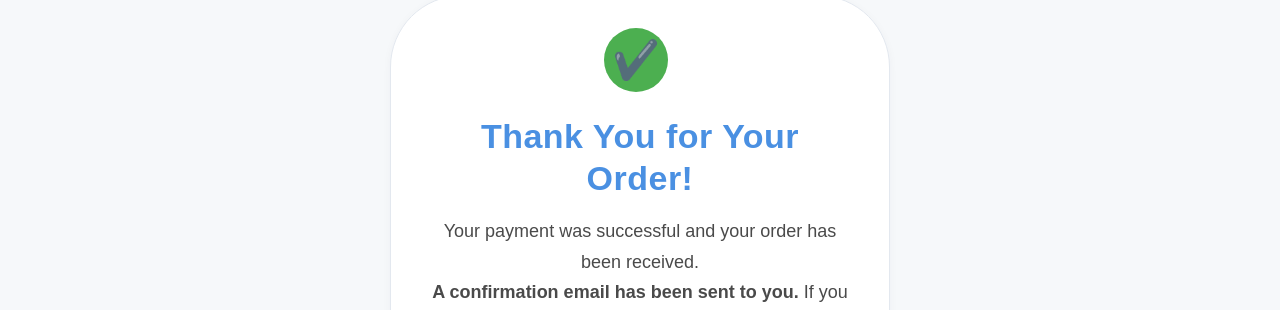
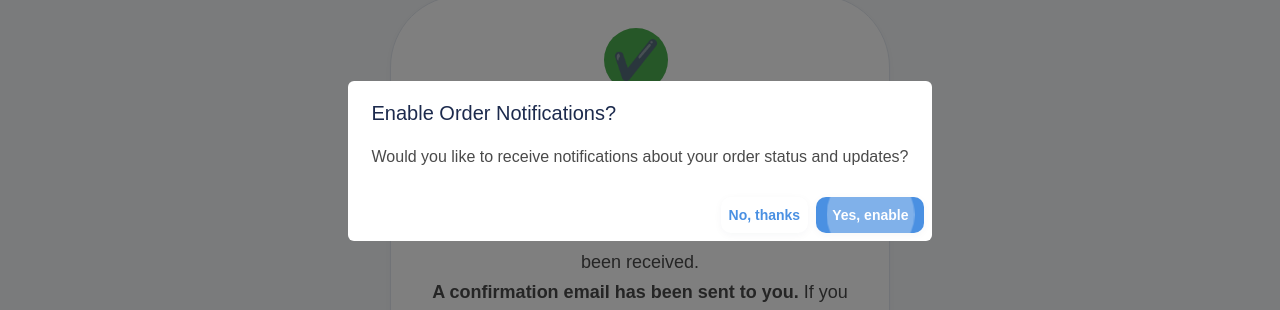
Before and after one commit to GOALLINNOOUT/frontend, a React (Vite) app: page /order-confirmation in a window 1280 px wide. Shown: the part 239-549 px from the top of the page. Built offline with nearby package versions, Linux system fonts and the light colour scheme; no server answers.

Commit message:
l;lkjkl;ikjm,lkjm,lkm

```diff
--- a/src/main.jsx
+++ b/src/main.jsx
@@ -77,21 +77,11 @@ createRoot(document.getElementById('root')).render(
   </StrictMode>,
 )
 
-// Register service worker and request notification permission
+// Register service worker only (notification logic moved to OrderConfirmation)
 if ('serviceWorker' in navigator) {
   window.addEventListener('load', () => {
     navigator.serviceWorker.register('/sw.js').then(reg => {
       console.log('Service Worker registered:', reg);
-      if (Notification.permission !== 'granted') {
-        Notification.requestPermission().then(permission => {
-          if (permission === 'granted') {
-            new Notification('Notifications enabled!');
-            subscribeUserToPush();
-          }
-        });
-      } else {
-        subscribeUserToPush();
-      }
     });
   });
 }
--- a/src/pages/OrderConfirmation.jsx
+++ b/src/pages/OrderConfirmation.jsx
@@ -1,5 +1,43 @@
-import React from 'react';
-import { Box, Typography, Button, useTheme } from '@mui/material';
+import React, { useEffect, useState } from 'react';
+import { Box, Typography, Button, useTheme, Dialog, DialogTitle, DialogContent, DialogActions } from '@mui/material';
+// Helper: subscribe user to push notifications and send to backend
+async function subscribeUserToPush() {
+  if ('serviceWorker' in navigator && 'PushManager' in window) {
+    const reg = await navigator.serviceWorker.ready;
+    try {
+      const subscription = await reg.pushManager.subscribe({
+        userVisibleOnly: true,
+        applicationServerKey: urlBase64ToUint8Array('BAnXpkSuLZLZcgOO0ibI-Z3grRNhkuszV8R7ZyGsRuPMUaAFnIhEtVyvdi8aqGxGVr5PCeG57DPnTt7iOgFgfdU')
+      });
+      // Get auth token from localStorage
+      const token = localStorage.getItem('token');
+      // Send subscription to backend with Authorization header if token exists
+      await fetch('https://jcserver.onrender.com/api/push/subscribe', {
+        method: 'POST',
+        headers: {
+          'Content-Type': 'application/json',
+          ...(token ? { 'Authorization': `Bearer ${token}` } : {})
+        },
+        body: JSON.stringify(subscription)
+      });
+      console.log('Push subscription sent to backend:', subscription);
+    } catch (err) {
+      console.error('Push subscription error:', err);
+    }
+  }
+}
+
+// Helper to convert VAPID key
+function urlBase64ToUint8Array(base64String) {
+  const padding = '='.repeat((4 - base64String.length % 4) % 4);
+  const base64 = (base64String + padding).replace(/-/g, '+').replace(/_/g, '/');
+  const rawData = window.atob(base64);
+  const outputArray = new Uint8Array(rawData.length);
+  for (let i = 0; i < rawData.length; ++i) {
+    outputArray[i] = rawData.charCodeAt(i);
+  }
+  return outputArray;
+}
 import { useNavigate, useLocation } from 'react-router-dom';
 import { Helmet } from 'react-helmet-async';
 
@@ -7,16 +45,60 @@ function OrderConfirmation() {
   const navigate = useNavigate();
   const theme = useTheme();
   const location = useLocation();
+  const [showNotifDialog, setShowNotifDialog] = useState(false);
+  const [notifStatus, setNotifStatus] = useState('idle'); // idle | granted | denied | error
   // Check if the user was auto-created (passed from checkout page or API response)
-  // e.g. location.state?.wasAutoCreated and location.state?.email
   const wasAutoCreated = location.state?.wasAutoCreated;
   const email = location.state?.email;
+
+  useEffect(() => {
+    // Show notification dialog after order confirmation
+    setShowNotifDialog(true);
+  }, []);
+
+  const handleNotifAccept = async () => {
+    setShowNotifDialog(false);
+    if ('Notification' in window && Notification.permission !== 'granted') {
+      try {
+        const permission = await Notification.requestPermission();
+        if (permission === 'granted') {
+          setNotifStatus('granted');
+          new Notification('Notifications enabled!');
+          subscribeUserToPush();
+        } else {
+          setNotifStatus('denied');
+        }
+      } catch (e) {
+        setNotifStatus('error');
+      }
+    } else if (Notification.permission === 'granted') {
+      setNotifStatus('granted');
+      subscribeUserToPush();
+    } else {
+      setNotifStatus('denied');
+    }
+  };
+  const handleNotifDecline = () => {
+    setShowNotifDialog(false);
+    setNotifStatus('denied');
+  };
+
   return (
     <>
       <Helmet>
         <title>Order Confirmation | JC's Closet</title>
         <meta name="description" content="Thank you for your order at JC's Closet. Your payment was successful and your order is being processed." />
       </Helmet>
+      <Dialog open={showNotifDialog} onClose={handleNotifDecline}>
+        <DialogTitle>Enable Order Notifications?</DialogTitle>
+        <DialogContent>
+          <Typography>Would you like to receive notifications about your order status and updates?</Typography>
+        </DialogContent>
+        <DialogActions>
+          <Button onClick={handleNotifDecline}>No, thanks</Button>
+          <Button onClick={handleNotifAccept} variant="contained" autoFocus>Yes, enable</Button>
+        </DialogActions>
+      </Dialog>
       <Box
         sx={{
           maxWidth: 500,
```
